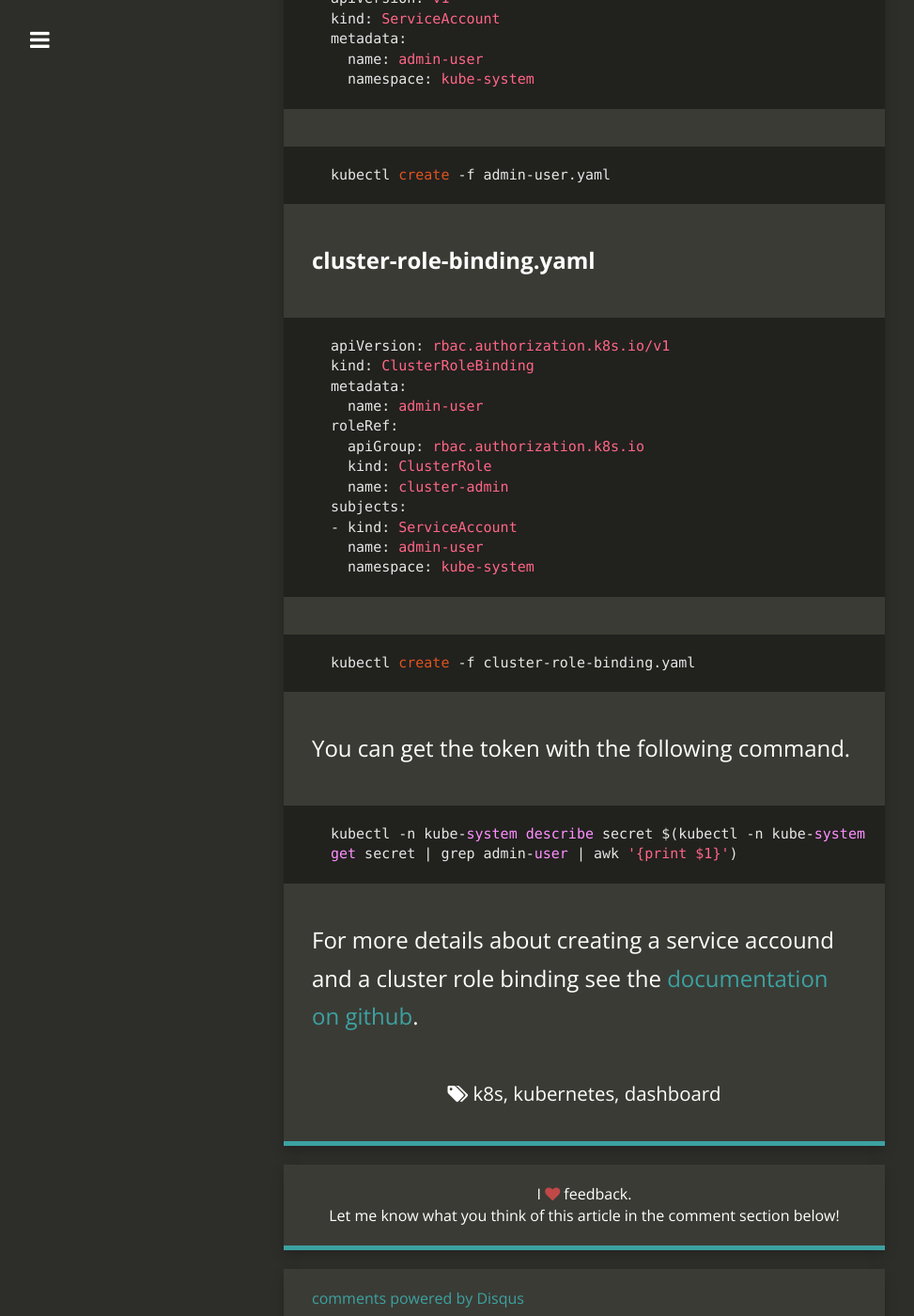
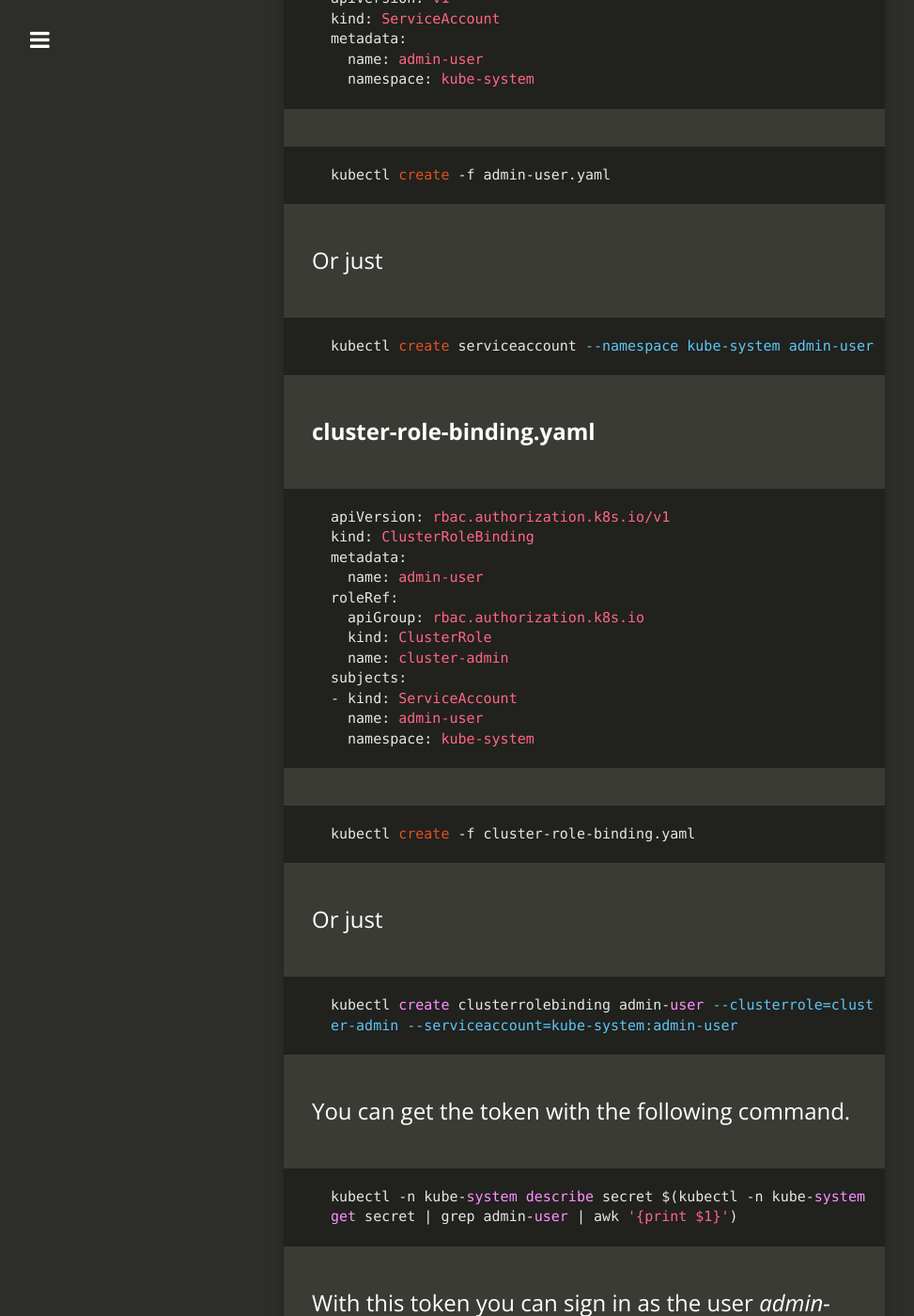
Before and after one commit to raaaimund/raaaimund.github.io, a Jekyll site: the page built from _posts/2018-10-23-deploy-kubernetes-dashboard.md, in a window 1280 px wide and 1400 px high, scrolled down 2119 px. Shown: the whole window at 94% size, without its empty margins (18-991 px from the left). Built offline with Jekyll 4.4.1, drawn with Linux system fonts in a browser that asks for light colours; nearby versions of some CDN libraries; comment, search, counter and statistics services are not loaded.

Commit message:
added simple commands for creating admin account

`````diff
--- a/_posts/2018-10-23-deploy-kubernetes-dashboard.md
+++ b/_posts/2018-10-23-deploy-kubernetes-dashboard.md
@@ -55,6 +55,12 @@ metadata:
 kubectl create -f admin-user.yaml
 ````
 
+Or just
+
+````
+kubectl create serviceaccount --namespace kube-system admin-user
+````
+
 __cluster-role-binding.yaml__
 ````
 apiVersion: rbac.authorization.k8s.io/v1
@@ -75,12 +81,20 @@ subjects:
 kubectl create -f cluster-role-binding.yaml
 ````
 
+Or just
+
+````
+kubectl create clusterrolebinding admin-user --clusterrole=cluster-admin --serviceaccount=kube-system:admin-user
+````
+
 You can get the token with the following command.
 
 ````
 kubectl -n kube-system describe secret $(kubectl -n kube-system get secret | grep admin-user | awk '{print $1}')
 ````
 
+With this token you can sign in as the user _admin-user_.
+
 For more details about creating a service accound and a cluster role binding see the [documentation on github][3]{:target="_blank"}.
 
 [1]: https://github.com/kubernetes/dashboard
`````
